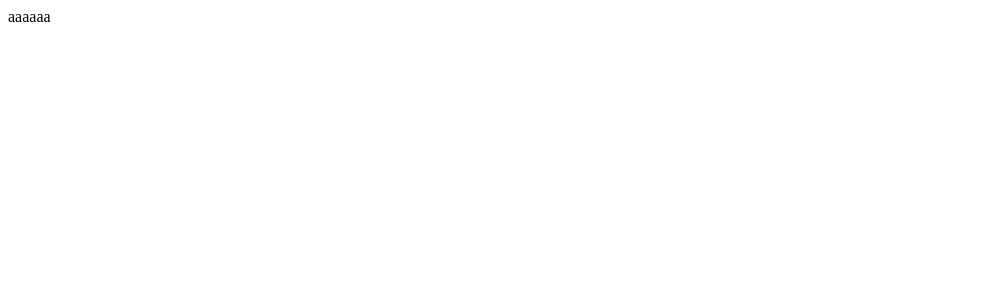
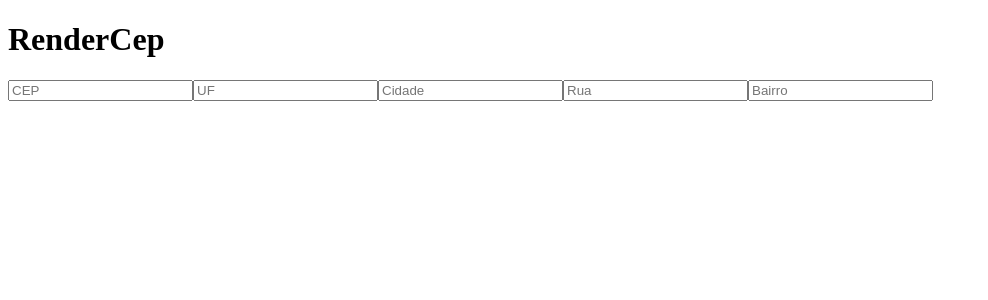
Before and after one commit to GuilhermeOlavoLaux/buscador-cep, a React (Create React App) app: page / in a window 1280 px wide. Shown: the top 300 px of the page, without its empty margins (0-988 px from the left). Built offline with nearby package versions, Linux system fonts and the light colour scheme.

Commit message:
adiciona componente desenvolvido anteriormente

```diff
--- a/src/App.tsx
+++ b/src/App.tsx
@@ -1,7 +1,15 @@
 import React from 'react'
+import FindCep from './components/FindCep'
+function App() {
+  return (
+    <>
 
-function App() {
-  return <>aaaaaa</>
+    <FindCep></FindCep>
+
+
+    </>
+
+  )
 }
 
 export default App
--- a/src/index.tsx
+++ b/src/index.tsx
@@ -1,6 +1,7 @@
 import React from 'react';
 import ReactDOM from 'react-dom';
 import App from './App';
+import reportWebVitals from './reportWebVitals';
 
 ReactDOM.render(
   <React.StrictMode>
@@ -8,3 +9,5 @@ ReactDOM.render(
   </React.StrictMode>,
   document.getElementById('root')
 );
+
+reportWebVitals();
```
Also changed, not shown: 1 other file (tests, documents, lock files or other folders).
